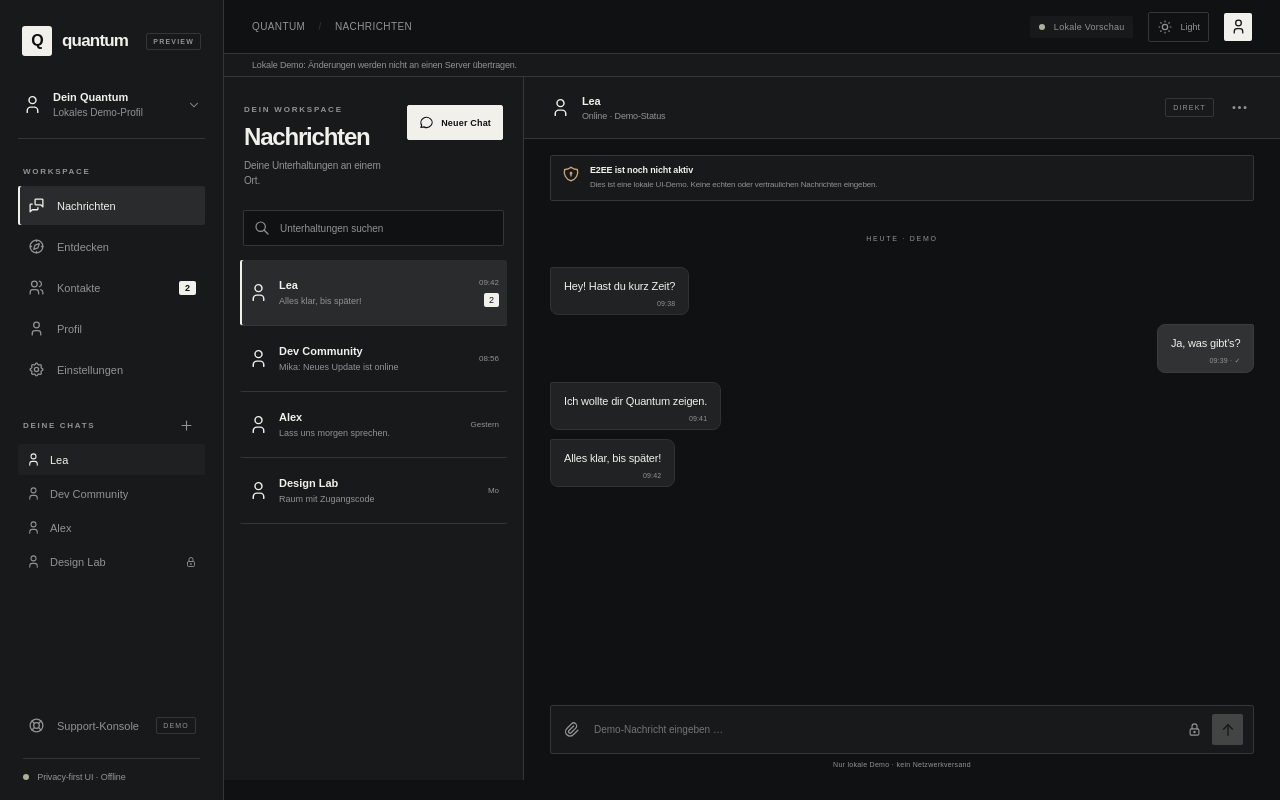
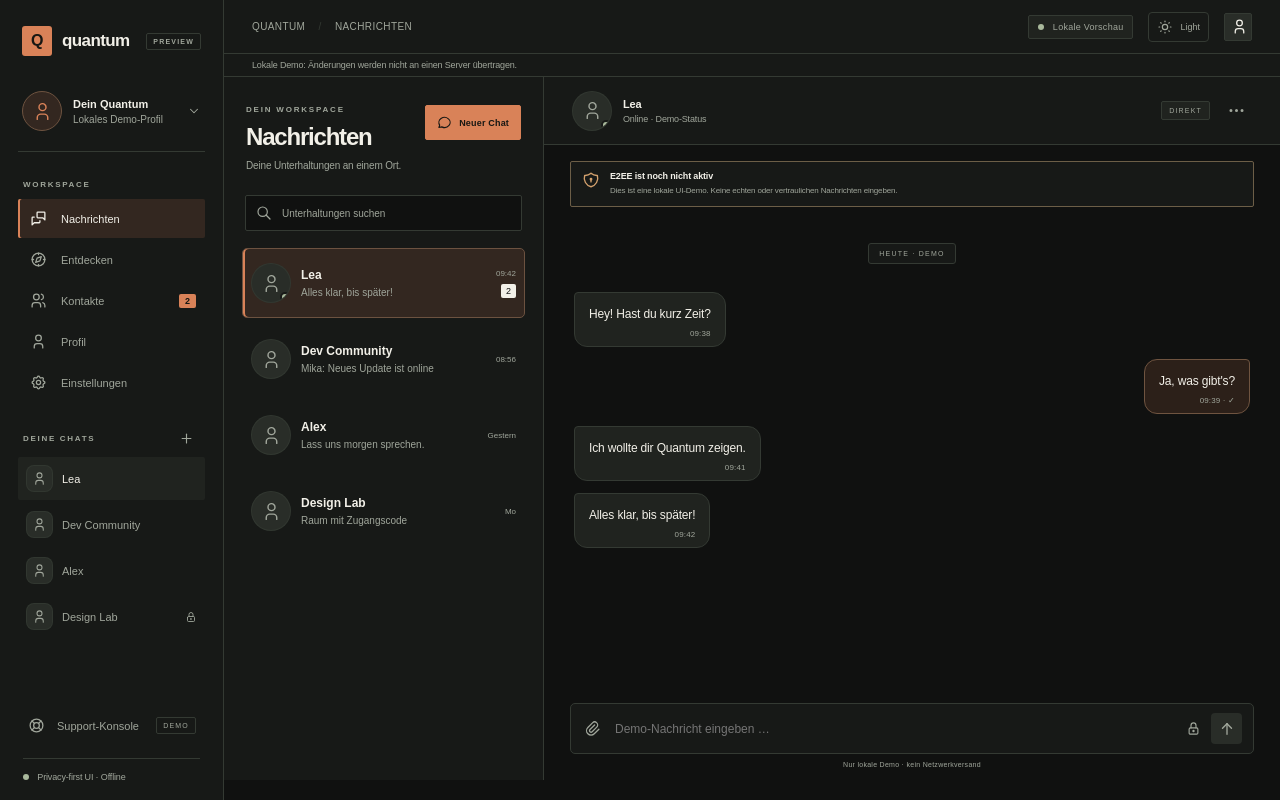
Before and after one commit to GotUrBack-Public/Quantum, a Next.js app in the folder apps/web/: page / in a window 1280 px wide. Built offline with nearby package versions, Linux system fonts and the light colour scheme.

Commit message:
Refine Quantum messenger visual system and default avatars

```diff
--- a/apps/web/src/app/globals.css
+++ b/apps/web/src/app/globals.css
@@ -176,3 +176,114 @@ button:focus-visible,input:focus-visible{outline:1px solid var(--accent);outline
 .message-composer>button:first-child{display:inline-flex;align-items:center;justify-content:center;padding:2px}
 .send-action{display:inline-flex;align-items:center;justify-content:center}
 .icon-action{display:inline-flex;align-items:center;justify-content:center;padding:5px}
+
+
+/* Quantum visual system — warm graphite, paper and restrained signal orange */
+:root{
+  --bg:#101110;
+  --panel:#171917;
+  --panel-2:#20231f;
+  --panel-3:#292d28;
+  --line:#343a33;
+  --muted:#a0a69b;
+  --text:#f2f0e8;
+  --accent:#d98258;
+  --accent-soft:color-mix(in srgb,var(--accent) 14%,transparent);
+  --good:#a9b99c;
+  --warn:#d3a16d;
+}
+:root[data-theme=light]{
+  --bg:#eeece5;
+  --panel:#f8f6ef;
+  --panel-2:#e9e7de;
+  --panel-3:#dedbd1;
+  --line:#d4d0c5;
+  --muted:#74786f;
+  --text:#20231f;
+  --accent:#a95131;
+  --accent-soft:color-mix(in srgb,var(--accent) 12%,transparent);
+  --good:#526b4d;
+  --warn:#94633b;
+}
+.quantum-app{grid-template-columns:224px minmax(0,1fr);background:var(--bg)}
+.left-rail{background:var(--panel);border-right-color:var(--line)}
+.brand-symbol{background:var(--accent);color:#171713}
+.brand{letter-spacing:-.6px}
+.primary-nav button{min-height:39px}
+.primary-nav button>span.nav-icon{width:22px}
+.primary-nav .nav-active,.rail-bottom .nav-active{
+  color:var(--text);background:var(--accent-soft);box-shadow:inset 2px 0 var(--accent)
+}
+.nav-count{background:var(--accent);color:#171713}
+.topbar{background:var(--panel);border-bottom-color:var(--line)}
+.local-pill{background:var(--panel-2);border:1px solid var(--line)}
+.local-pill i{background:var(--good)}
+.theme-switch{border:1px solid var(--line);border-radius:4px}
+.theme-switch:hover,.icon-action:hover,.mobile-toggle:hover{background:var(--panel-2)}
+.top-avatar{display:grid;place-items:center;background:var(--panel-3);color:var(--text);border:1px solid var(--line)}
+.chat-layout{grid-template-columns:320px minmax(0,1fr)}
+.chat-list-panel{background:var(--panel);border-right-color:var(--line);padding:28px 18px}
+.chat-list-item{border:1px solid transparent;border-radius:5px;margin:3px 0;min-height:70px}
+.chat-list-item.active{border-color:color-mix(in srgb,var(--accent) 34%,var(--line));background:var(--accent-soft);box-shadow:inset 2px 0 var(--accent)}
+.chat-list-item:hover:not(.active){background:var(--panel-2)}
+.chat-list-copy b{font-size:12px}
+.chat-list-copy small{font-size:10px}
+.conversation-header{background:var(--panel);border-bottom-color:var(--line);height:68px;padding:0 28px}
+.conversation-type{border-color:var(--line);background:var(--panel-2)}
+.security-warning{background:var(--panel);border-color:color-mix(in srgb,var(--warn) 35%,var(--line))}
+.message-feed{gap:12px;padding:22px 30px}
+.day-label span{display:inline-block;padding:6px 10px;border:1px solid var(--line);border-radius:3px;background:var(--panel);letter-spacing:1.2px}
+.bubble{max-width:min(72%,560px);padding:12px 14px 8px;border-radius:4px 13px 13px 13px;background:var(--panel-2);border-color:var(--line)}
+.own .bubble{border-radius:13px 4px 13px 13px;background:var(--accent-soft);border-color:color-mix(in srgb,var(--accent) 36%,var(--line))}
+.bubble p{font-size:12px;line-height:1.6}
+.bubble time{font-size:8px}
+.message-composer{border-radius:5px;background:var(--panel);border-color:var(--line);padding:9px 11px}
+.message-composer:focus-within{border-color:var(--accent);box-shadow:0 0 0 3px var(--accent-soft)}
+.message-composer input{font-size:12px}
+.send-action{background:var(--accent);color:#171713;border-radius:4px}
+.send-action:disabled{background:var(--panel-3);color:var(--muted);opacity:1}
+.primary-button{background:var(--accent);border-color:var(--accent);color:#171713}
+.primary-button:hover{filter:brightness(1.08)}
+.secondary-button:hover,.small-primary:hover,.small-quiet:hover{border-color:var(--accent);color:var(--text)}
+.room-art{background:linear-gradient(135deg,var(--panel-3),var(--panel-2));color:var(--accent)}
+.room-art .quantum-icon{opacity:.9}
+.room-visibility{display:inline-flex;align-items:center;gap:5px}
+.info-panel{background:var(--panel-2)}
+.filter-row button{display:inline-flex;align-items:center;gap:6px}
+.person-row{gap:12px}
+.user-avatar{
+  position:relative;display:inline-flex;align-items:center;justify-content:center;flex:none;
+  overflow:hidden;color:var(--muted);background:var(--panel-3);
+  border:1px solid color-mix(in srgb,var(--line) 78%,transparent);
+  border-radius:50%;vertical-align:middle;
+}
+.user-avatar--small{width:27px;height:27px;border-radius:8px}
+.user-avatar--medium{width:40px;height:40px}
+.user-avatar--large{width:76px;height:76px}
+.user-avatar.self{color:var(--accent);background:var(--accent-soft);border-color:color-mix(in srgb,var(--accent) 35%,var(--line))}
+.user-avatar img{display:block;width:100%;height:100%;object-fit:cover}
+.user-avatar__status{position:absolute;right:0;bottom:0;width:10px;height:10px;border:2px solid var(--panel);border-radius:50%;background:var(--good)}
+.user-avatar--small .user-avatar__status{width:8px;height:8px;border-width:1.5px}
+.user-avatar--large .user-avatar__status{width:13px;height:13px}
+.profile-chevron{display:flex;align-items:center;color:var(--muted)}
+.mini-profile .user-avatar{margin-right:1px}
+.top-avatar .quantum-icon{display:block}
+.profile-avatar{border-radius:18px}
+.profile-hero{gap:20px}
+.profile-badge{background:var(--accent-soft);color:var(--text);border-color:color-mix(in srgb,var(--accent) 32%,var(--line))}
+.badge-list span{gap:6px}
+.quantum-icon{flex:none;vertical-align:middle}
+.icon-action{border:1px solid transparent;border-radius:4px}
+.mobile-toggle{display:none}
+@media(max-width:1050px){.quantum-app{grid-template-columns:190px minmax(0,1fr)}.chat-layout{grid-template-columns:280px minmax(0,1fr)}}
+@media(max-width:720px){
+ .quantum-app{grid-template-columns:1fr}
+ .mobile-toggle{display:inline-flex;align-items:center;justify-content:center;width:34px;height:34px;border:1px solid var(--line);border-radius:4px;background:transparent}
+ .chat-layout{grid-template-columns:1fr}
+ .conversation-panel{min-height:0;flex:1}
+ .conversation-header{padding:0 14px}
+ .message-feed{padding:16px 14px}
+ .bubble{max-width:88%}
+ .profile-avatar{width:68px;height:68px}
+}
+@media(prefers-reduced-motion:reduce){.message-line,.message-line.own .bubble{animation:none!important}}
```
